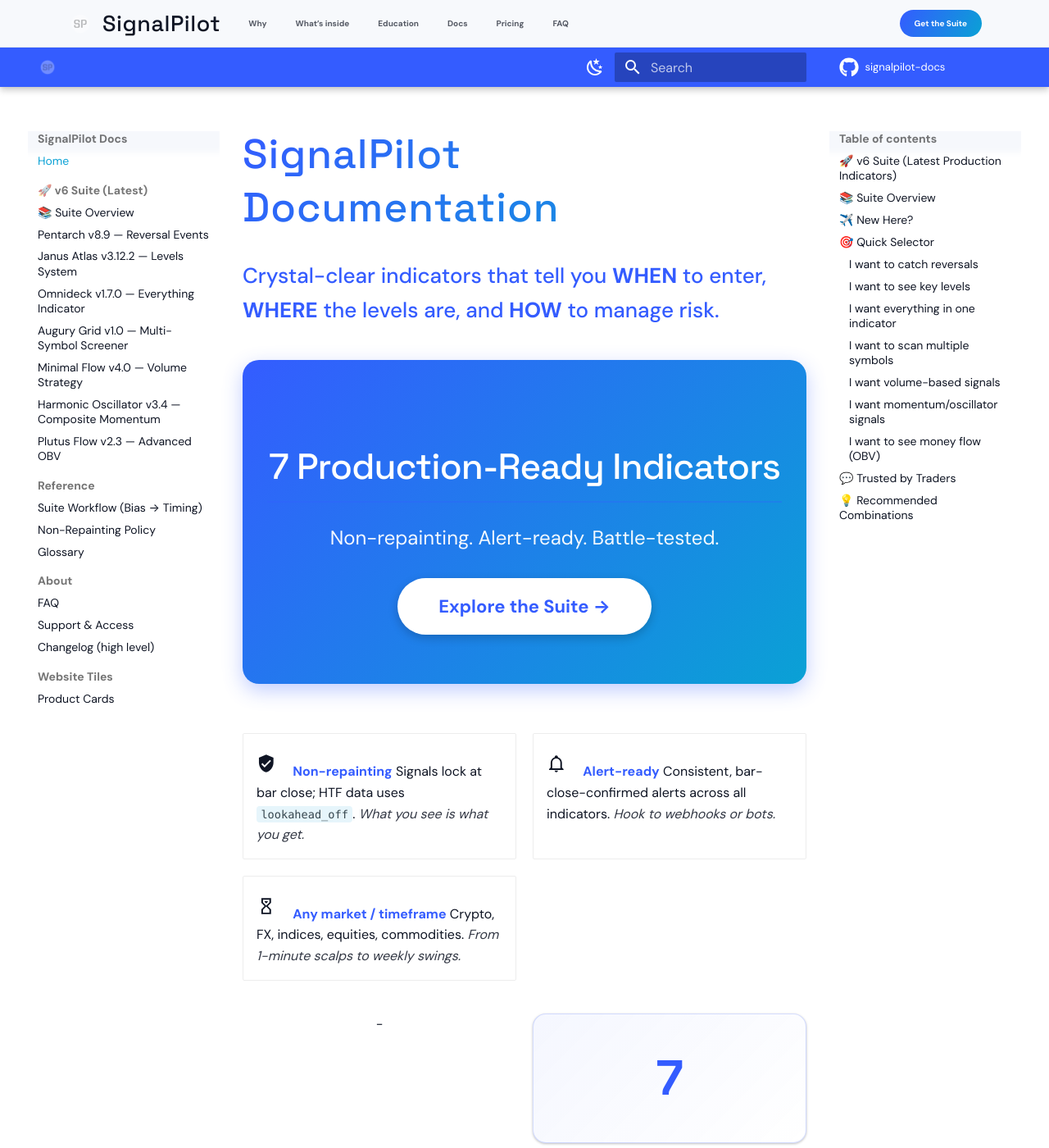
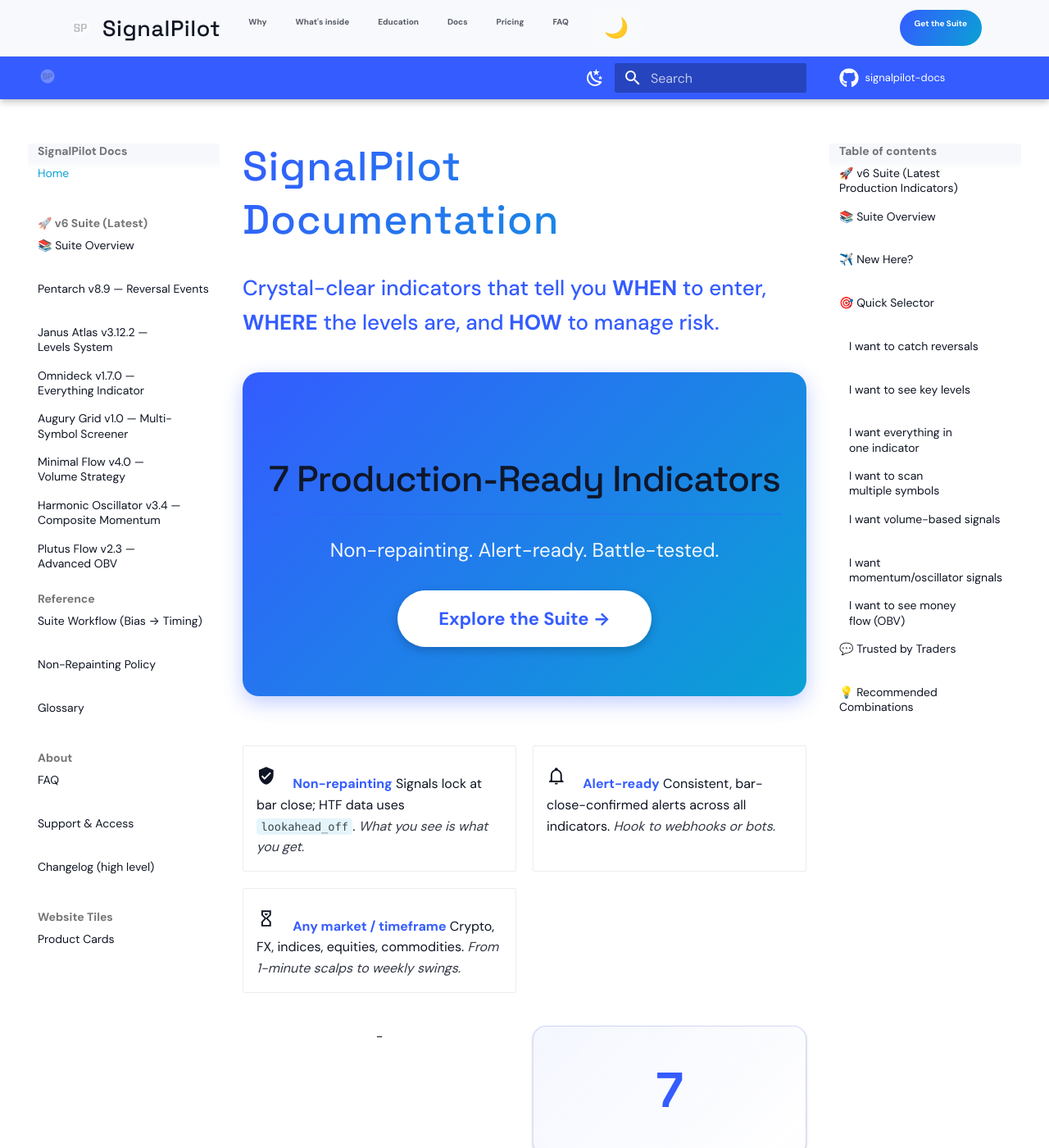
Before and after one commit to Signalpilot/signalpilot-docs, an MkDocs documentation site: the page built from docs/index.md, in a window 1280 px wide and 1400 px high. Shown: the whole window at 82% size. Built offline with MkDocs 1.6.1 and Material for MkDocs 9.7.7, drawn with Linux system fonts in a browser that asks for light colours; some web fonts are replaced; comment, search, counter and statistics services are not loaded.

Commit message:
Integrate SignalPilot unified theme system from main site
Theme Files Added:
- signalpilot-theme.css (9.4KB) - Unified design system with light/dark modes
- signalpilot-theme.js (5.9KB) - Theme switcher with localStorage persistence

Features:
✅ Light/Dark mode toggle with smooth transitions
✅ System preference detection and respect
✅ Theme persistence via localStorage
✅ Automatic meta theme-color updates
✅ Comprehensive CSS variables (--bg, --text, --brand, --accent, etc.)
✅ Button system (.btn, .btn-primary, .btn-ghost, .btn-sm)
✅ Card components (.card)
✅ Layout utilities (.container, .section, .grid)

Integration:
- Added theme CSS/JS to mkdocs.yml (loads first to establish base)
- Added theme toggle button to header (🌙 / ☀️)
- Styled toggle button to match header design
- Theme system works alongside existing brand.css and aurora effects

Usage:
- Click theme toggle in header to switch between light/dark
- Theme choice persists across page loads
- Respects user's system theme preference on first visit

From: https://github.com/Signalpilot/signalpilot.io/THEME_PACKAGE
Docs: INTEGRATION_GUIDE.md

🤖 Generated with [Claude Code](https://claude.com/claude-code)

Co-Authored-By: Claude <noreply@anthropic.com>

```diff
--- a/docs/assets/brand.css
+++ b/docs/assets/brand.css
@@ -90,6 +90,27 @@
 .sp-links { margin-left: .4rem; display:flex; gap:.35rem; flex-wrap: wrap; }
 .sp-links a { display:inline-flex; padding:.38rem .7rem; border-radius:999px; text-decoration:none; font-weight:700; color: color-mix(in srgb, var(--md-default-fg-color) 70%, transparent); }
 .sp-links a:hover { background: color-mix(in srgb, var(--md-primary-fg-color) 18%, transparent); color: var(--md-default-fg-color); }
+#themeToggle {
+  display: inline-flex;
+  align-items: center;
+  justify-content: center;
+  padding: 0.5rem 0.8rem;
+  border-radius: 999px;
+  font-size: 1.2rem;
+  border: 1px solid rgba(255, 255, 255, 0.14);
+  background: rgba(255, 255, 255, 0.06);
+  color: var(--md-default-fg-color);
+  cursor: pointer;
+  transition: all 0.2s ease;
+}
+#themeToggle:hover {
+  background: rgba(255, 255, 255, 0.12);
+  transform: scale(1.05);
+}
+#theme-icon {
+  display: block;
+  line-height: 1;
+}
 .sp-cta { margin-left: auto; display:inline-flex; padding:.5rem .9rem; border-radius:999px; font-weight:800; text-decoration:none; color:#fff; background: linear-gradient(115deg, var(--md-primary-fg-color), var(--md-accent-fg-color)); }
 
 /* Keep Material header nicely spaced below our top bar */
--- /dev/null
+++ b/docs/assets/signalpilot-theme.css
@@ -0,0 +1,375 @@
+/**
+ * SignalPilot Brand Theme
+ * Unified design system for signalpilot.io, education.signalpilot.io, and docs.signalpilot.io
+ *
+ * Usage:
+ * 1. Import this CSS file
+ * 2. Add signalpilot-theme.js for theme switching
+ * 3. Add button with id="themeToggle" for toggle control
+ *
+ * Version: 1.0.0
+ * Updated: 2025-10-28
+ */
+
+/* ================================================================
+   CSS VARIABLES - DARK MODE (DEFAULT)
+   ================================================================ */
+
+:root {
+  color-scheme: dark;
+
+  /* Smooth theme transitions */
+  transition: background-color 0.3s ease, color 0.3s ease;
+
+  /* ============================================================
+     BASE COLORS
+     ============================================================ */
+
+  /* Background layers */
+  --bg: #05070d;              /* Main background (very dark blue-black) */
+  --bg-soft: #0c111c;         /* Slightly elevated surfaces */
+  --bg-elev: #101626;         /* Cards, modals, elevated elements */
+
+  /* Text colors */
+  --text: #ecf1ff;            /* Primary text (near white with blue tint) */
+  --muted: #b7c2d9;           /* Secondary text (muted blue-gray) */
+  --muted-2: #8ea0bf;         /* Tertiary text (more muted) */
+
+  /* ============================================================
+     BRAND COLORS
+     ============================================================ */
+
+  --brand: #5b8aff;           /* Primary brand blue */
+  --brand-2: #7b9bff;         /* Secondary brand blue (lighter) */
+  --accent: #76ddff;          /* Accent cyan */
+
+  /* ============================================================
+     SIGNAL COLORS
+     ============================================================ */
+
+  --good: #3ed598;            /* Success/Buy signals (green) */
+  --warn: #f9a23c;            /* Warning/Caution (orange) */
+
+  /* ============================================================
+     UI SYSTEM
+     ============================================================ */
+
+  --radius: 16px;             /* Default border radius */
+  --shadow: 0 18px 60px rgba(12, 16, 27, 0.35); /* Card shadow */
+  --max: 1160px;              /* Max container width */
+  --measure: 68ch;            /* Max text width for readability */
+
+  /* ============================================================
+     DECORATIVE
+     ============================================================ */
+
+  /* Gradient for headings */
+  --grad: linear-gradient(
+    90deg,
+    #9cc0ff 0%,
+    #86a8ff 35%,
+    #7ccaff 60%,
+    #8ca5ff 85%,
+    #b9d4ff 100%
+  );
+
+  /* Grid overlay (subtle) */
+  --grid-line: rgba(255, 255, 255, 0.08);
+
+  /* Border color */
+  --border: rgba(255, 255, 255, 0.12);
+}
+
+/* ================================================================
+   CSS VARIABLES - LIGHT MODE
+   ================================================================ */
+
+html[data-theme="light"] {
+  color-scheme: light;
+
+  /* Background layers */
+  --bg: #ffffff;              /* Pure white background */
+  --bg-soft: #f8fafc;         /* Slightly gray */
+  --bg-elev: #f1f5f9;         /* Elevated surfaces */
+
+  /* Text colors */
+  --text: #0f172a;            /* Dark slate text */
+  --muted: #475569;           /* Muted gray */
+  --muted-2: #334155;         /* Darker muted */
+
+  /* Brand colors (adjusted for light mode) */
+  --brand: #3b82f6;           /* Slightly darker blue */
+  --brand-2: #2563eb;         /* Even darker blue */
+  --accent: #0ea5e9;          /* Darker cyan */
+
+  /* Signal colors */
+  --good: #10b981;            /* Darker green */
+  --warn: #f97316;            /* Darker orange */
+
+  /* UI adjustments */
+  --border: rgba(30, 41, 59, 0.2);
+  --grid-line: rgba(30, 41, 59, 0.06);
+}
+
+/* ================================================================
+   LIGHT MODE TEXT FIXES
+   ================================================================ */
+
+html[data-theme="light"] h1,
+html[data-theme="light"] h2,
+html[data-theme="light"] h3,
+html[data-theme="light"] h4,
+html[data-theme="light"] h5,
+html[data-theme="light"] h6 {
+  color: #0f172a !important;
+}
+
+html[data-theme="light"] .brand {
+  color: #0f172a !important;
+}
+
+/* Fix inline white text in light mode */
+html[data-theme="light"] [style*="color:#fff"],
+html[data-theme="light"] [style*="color: #fff"],
+html[data-theme="light"] [style*="color:white"],
+html[data-theme="light"] [style*="color: white"],
+html[data-theme="light"] [style*="color:#ffffff"],
+html[data-theme="light"] [style*="color: #ffffff"] {
+  color: #0f172a !important;
+}
+
+html[data-theme="light"] strong[style*="color:#fff"],
+html[data-theme="light"] strong[style*="color: #fff"] {
+  color: #0f172a !important;
+}
+
+/* Keep buttons white on colored backgrounds */
+html[data-theme="light"] .btn-primary {
+  color: #ffffff !important;
+}
+
+/* ================================================================
+   TYPOGRAPHY
+   ================================================================ */
+
+h1, h2, h3 {
+  font-family: "Space Grotesk", "DM Sans", system-ui, sans-serif;
+  text-wrap: balance;
+  letter-spacing: 0.02em;
+}
+
+p, li {
+  text-wrap: pretty;
+}
+
+/* ================================================================
+   UTILITY CLASSES
+   ================================================================ */
+
+.container {
+  max-width: var(--max);
+  width: 100%;
+  margin: 0 auto;
+  padding-left: calc(clamp(14px, 4vw, 22px) + env(safe-area-inset-left));
+  padding-right: calc(clamp(14px, 4vw, 22px) + env(safe-area-inset-right));
+}
+
+.section {
+  padding: clamp(1.6rem, 5.5vw, 3rem) 0;
+}
+
+.stack {
+  display: grid;
+  gap: 1.2rem;
+}
+
+.grid {
+  display: grid;
+  gap: 1rem;
+}
+
+.grid.auto-300 {
+  grid-template-columns: repeat(auto-fit, minmax(300px, 1fr));
+}
+
+.measure {
+  max-width: var(--measure);
+}
+
+/* ================================================================
+   BUTTONS
+   ================================================================ */
+
+a, button {
+  min-height: 44px; /* Accessibility: minimum touch target */
+}
+
+.btn {
+  display: inline-flex;
+  align-items: center;
+  gap: 0.55rem;
+  padding: 0.78rem 1.12rem;
+  border-radius: 999px;
+  font-weight: 800;
+  text-decoration: none;
+  cursor: pointer;
+  transition: filter 0.15s ease, transform 0.04s ease;
+
+  /* Touch optimization */
+  min-height: 44px;
+  touch-action: manipulation;
+  -webkit-tap-highlight-color: transparent;
+
+  /* Performance */
+  will-change: transform;
+  backface-visibility: hidden;
+}
+
+.btn:active {
+  transform: translateY(1px);
+}
+
+/* Button variants */
+.btn-primary {
+  background: linear-gradient(115deg, var(--brand), var(--brand-2));
+  color: #fff;
+}
+
+.btn-ghost {
+  color: #9fdcff;
+  border: 1px solid rgba(255, 255, 255, 0.14);
+  background: rgba(255, 255, 255, 0.06);
+}
+
+html[data-theme="light"] .btn-ghost {
+  color: #0f1524;
+  border-color: #d7def0;
+  background: #f6f8fc;
+}
+
+.btn-crypto {
+  background: linear-gradient(120deg, #ffd493, #ffb347);
+  color: #231800;
+}
+
+.btn-sm {
+  padding: 0.5rem 0.8rem;
+  font-size: 0.92rem;
+  line-height: 1.1;
+}
+
+/* ================================================================
+   CARDS
+   ================================================================ */
+
+.card {
+  border: 1px solid rgba(255, 255, 255, 0.14);
+  background: linear-gradient(
+    180deg,
+    rgba(255, 255, 255, 0.06),
+    rgba(255, 255, 255, 0.02)
+  );
+  border-radius: 16px;
+  padding: 1.05rem;
+  box-shadow: var(--shadow);
+}
+
+html[data-theme="light"] .card {
+  border-color: rgba(10, 20, 40, 0.10);
+  background: linear-gradient(
+    180deg,
+    rgba(10, 20, 40, 0.03),
+    rgba(10, 20, 40, 0.01)
+  );
+}
+
+/* ================================================================
+   BADGES & PILLS
+   ================================================================ */
+
+.badge {
+  display: inline-flex;
+  align-items: center;
+  gap: 0.5rem;
+  padding: 0.35rem 0.8rem;
+  border-radius: 999px;
+  font-weight: 800;
+  letter-spacing: 0.05em;
+  text-transform: uppercase;
+  font-size: 0.78rem;
+  color: #bfe7ff;
+  background: rgba(118, 221, 255, 0.18);
+  border: 1px solid rgba(118, 221, 255, 0.28);
+}
+
+.mini-pill {
+  display: inline-flex;
+  align-items: center;
+  gap: 0.35rem;
+  padding: 0.3rem 0.6rem;
+  border-radius: 999px;
+  font-size: 0.8rem;
+  font-weight: 600;
+}
+
+/* ================================================================
+   RESPONSIVE UTILITIES
+   ================================================================ */
+
+@media (max-width: 768px) {
+  :root {
+    --max: calc(100vw - 2rem);
+  }
+}
+
+@media (max-width: 480px) {
+  .btn {
+    padding: 0.7rem 1rem;
+    font-size: 0.95rem;
+  }
+
+  .btn-sm {
+    padding: 0.5rem 0.75rem;
+    font-size: 0.88rem;
+  }
+}
+
+/* ================================================================
+   SMOOTH THEME TRANSITIONS
+   ================================================================ */
+
+body {
+  transition: background-color 0.3s ease, color 0.3s ease;
+}
+
+/* ================================================================
+   ACCESSIBILITY
+   ================================================================ */
+
+/* Focus visible for keyboard navigation */
+*:focus-visible {
+  outline: 2px solid var(--brand);
+  outline-offset: 2px;
+}
+
+/* Respect reduced motion preference */
+@media (prefers-reduced-motion: reduce) {
+  * {
+    animation-duration: 0.01ms !important;
+    animation-iteration-count: 1 !important;
+    transition-duration: 0.01ms !important;
+  }
+}
+
+/* Screen reader only */
+.sr-only {
+  position: absolute !important;
+  width: 1px;
+  height: 1px;
+  margin: -1px;
+  overflow: hidden;
+  clip: rect(0 0 0 0);
+  white-space: nowrap;
+  border: 0;
+  padding: 0;
+}
--- /dev/null
+++ b/docs/assets/signalpilot-theme.js
@@ -0,0 +1,232 @@
+/**
+ * SignalPilot Theme Switcher
+ * Unified theme switching for all SignalPilot properties
+ *
+ * Features:
+ * - Light/Dark mode toggle
+ * - Respects system preference
+ * - Persists user choice
+ * - Updates meta theme-color
+ * - Smooth transitions
+ *
+ * Requirements:
+ * - Button with id="themeToggle"
+ * - Optional: span with id="theme-icon" for emoji toggle
+ *
+ * Usage:
+ * <button id="themeToggle" aria-label="Toggle theme">
+ *   <span id="theme-icon">🌙</span>
+ * </button>
+ *
+ * Version: 1.0.0
+ * Updated: 2025-10-28
+ */
+
+(function() {
+  'use strict';
+
+  // Configuration
+  const CONFIG = {
+    storageKey: 'sp_theme',
+    attribute: 'data-theme',
+    toggleButtonId: 'themeToggle',
+    iconElementId: 'theme-icon',
+    lightIcon: '☀️',
+    darkIcon: '🌙',
+    lightMetaColor: '#eef1f6',
+    darkMetaColor: '#05070d'
+  };
+
+  /**
+   * Get system color scheme preference
+   * @returns {string} 'light' or 'dark'
+   */
+  function getSystemPreference() {
+    if (window.matchMedia && window.matchMedia('(prefers-color-scheme: light)').matches) {
+      return 'light';
+    }
+    return 'dark';
+  }
+
+  /**
+   * Get saved theme or system preference
+   * @returns {string} 'light' or 'dark'
+   */
+  function getSavedTheme() {
+    return localStorage.getItem(CONFIG.storageKey) || getSystemPreference();
+  }
+
+  /**
+   * Apply theme to document
+   * @param {string} theme - 'light' or 'dark'
+   */
+  function setTheme(theme) {
+    // Validate theme
+    if (theme !== 'light' && theme !== 'dark') {
+      console.warn(`Invalid theme: ${theme}. Defaulting to dark.`);
+      theme = 'dark';
+    }
+
+    // Apply to document
+    document.documentElement.setAttribute(CONFIG.attribute, theme);
+
+    // Save to localStorage
+    localStorage.setItem(CONFIG.storageKey, theme);
+
+    // Update theme icon if exists
+    updateThemeIcon(theme);
+
+    // Update meta theme-color
+    updateMetaThemeColor(theme);
+
+    // Dispatch custom event for other scripts
+    window.dispatchEvent(new CustomEvent('themechange', {
+      detail: { theme }
+    }));
+
+    console.log(`Theme changed to: ${theme}`);
+  }
+
+  /**
+   * Update theme toggle icon
+   * @param {string} theme - 'light' or 'dark'
+   */
+  function updateThemeIcon(theme) {
+    const icon = document.getElementById(CONFIG.iconElementId);
+    if (icon) {
+      icon.textContent = theme === 'light' ? CONFIG.darkIcon : CONFIG.lightIcon;
+    }
+  }
+
+  /**
+   * Update meta theme-color tag
+   * @param {string} theme - 'light' or 'dark'
+   */
+  function updateMetaThemeColor(theme) {
+    let meta = document.querySelector('meta[name="theme-color"]');
+
+    if (!meta) {
+      meta = document.createElement('meta');
+      meta.setAttribute('name', 'theme-color');
+      document.head.appendChild(meta);
+    }
+
+    const color = theme === 'light' ? CONFIG.lightMetaColor : CONFIG.darkMetaColor;
+    meta.setAttribute('content', color);
+  }
+
+  /**
+   * Toggle between light and dark theme
+   */
+  function toggleTheme() {
+    const current = document.documentElement.getAttribute(CONFIG.attribute);
+    const next = current === 'light' ? 'dark' : 'light';
+    setTheme(next);
+  }
+
+  /**
+   * Initialize theme system
+   */
+  function init() {
+    // Apply saved/system theme on load
+    const initialTheme = getSavedTheme();
+    setTheme(initialTheme);
+
+    // Set up toggle button
+    const toggleButton = document.getElementById(CONFIG.toggleButtonId);
+    if (toggleButton) {
+      toggleButton.addEventListener('click', toggleTheme);
+
+      // Ensure proper accessibility
+      toggleButton.setAttribute('aria-label', 'Toggle theme');
+      toggleButton.setAttribute('type', 'button');
+    } else {
+      console.warn(`Theme toggle button not found. Expected id="${CONFIG.toggleButtonId}"`);
+    }
+
+    // Listen for system theme changes
+    if (window.matchMedia) {
+      const mediaQuery = window.matchMedia('(prefers-color-scheme: light)');
+
+      // Modern browsers
+      if (mediaQuery.addEventListener) {
+        mediaQuery.addEventListener('change', (e) => {
+          // Only auto-switch if user hasn't manually set a preference
+          if (!localStorage.getItem(CONFIG.storageKey)) {
+            setTheme(e.matches ? 'light' : 'dark');
+          }
+        });
+      }
+      // Older browsers
+      else if (mediaQuery.addListener) {
+        mediaQuery.addListener((e) => {
+          if (!localStorage.getItem(CONFIG.storageKey)) {
+            setTheme(e.matches ? 'light' : 'dark');
+          }
+        });
+      }
+    }
+
+    // Keyboard shortcut: Ctrl+Shift+L to toggle theme
+    document.addEventListener('keydown', (e) => {
+      if (e.ctrlKey && e.shiftKey && e.key === 'L') {
+        e.preventDefault();
+        toggleTheme();
+      }
+    });
+  }
+
+  // Initialize when DOM is ready
+  if (document.readyState === 'loading') {
+    document.addEventListener('DOMContentLoaded', init);
+  } else {
+    init();
+  }
+
+  // Expose API for programmatic control
+  window.SignalPilotTheme = {
+    /**
+     * Get current theme
+     * @returns {string} 'light' or 'dark'
+     */
+    current: () => document.documentElement.getAttribute(CONFIG.attribute) || 'dark',
+
+    /**
+     * Set theme programmatically
+     * @param {string} theme - 'light' or 'dark'
+     */
+    set: setTheme,
+
+    /**
+     * Toggle theme
+     */
+    toggle: toggleTheme,
+
+    /**
+     * Reset to system preference
+     */
+    reset: () => {
+      localStorage.removeItem(CONFIG.storageKey);
+      setTheme(getSystemPreference());
+    },
+
+    /**
+     * Check if dark mode is active
+     * @returns {boolean}
+     */
+    isDark: () => document.documentElement.getAttribute(CONFIG.attribute) === 'dark',
+
+    /**
+     * Check if light mode is active
+     * @returns {boolean}
+     */
+    isLight: () => document.documentElement.getAttribute(CONFIG.attribute) === 'light'
+  };
+
+  // Debug info
+  console.log('SignalPilot Theme System loaded', {
+    initialTheme: getSavedTheme(),
+    systemPreference: getSystemPreference()
+  });
+
+})();
--- a/mkdocs.yml
+++ b/mkdocs.yml
@@ -61,14 +61,16 @@ markdown_extensions:
       emoji_index: !!python/name:material.extensions.emoji.twemoji
       emoji_generator: !!python/name:material.extensions.emoji.to_svg
 
-# Keep your existing extra.css, then add brand.css AFTER it so brand wins
+# SignalPilot unified theme system (load first to establish base)
 extra_css:
+  - assets/signalpilot-theme.css
   - assets/stylesheets/extra.css
   - assets/brand.css
   - assets/aurora.css
 
-# sp-bg.js contains all background effects (stars, constellations, aurora)
+# Theme JS loads first, then other scripts
 extra_javascript:
+  - assets/signalpilot-theme.js
   - assets/brand.js
   - assets/sp-bg.js
 
--- a/overrides/main.html
+++ b/overrides/main.html
@@ -11,12 +11,15 @@
       </a>
       <nav class="sp-links" aria-label="SignalPilot">
         <a href="https://signalpilot.io/#why">Why</a>
-        <a href="https://signalpilot.io/#inside">What’s inside</a>
+        <a href="https://signalpilot.io/#inside">What's inside</a>
         <a href="https://education.signalpilot.io/">Education</a>
         <a aria-current="page" href="https://docs.signalpilot.io/">Docs</a>
         <a href="https://signalpilot.io/#pricing">Pricing</a>
         <a href="https://signalpilot.io/#faq">FAQ</a>
       </nav>
+      <button id="themeToggle" class="btn btn-ghost btn-sm" aria-label="Toggle theme">
+        <span id="theme-icon">🌙</span>
+      </button>
       <a class="sp-cta" href="https://signalpilot.io/#pricing">Get the Suite</a>
     </div>
   </div>
```
